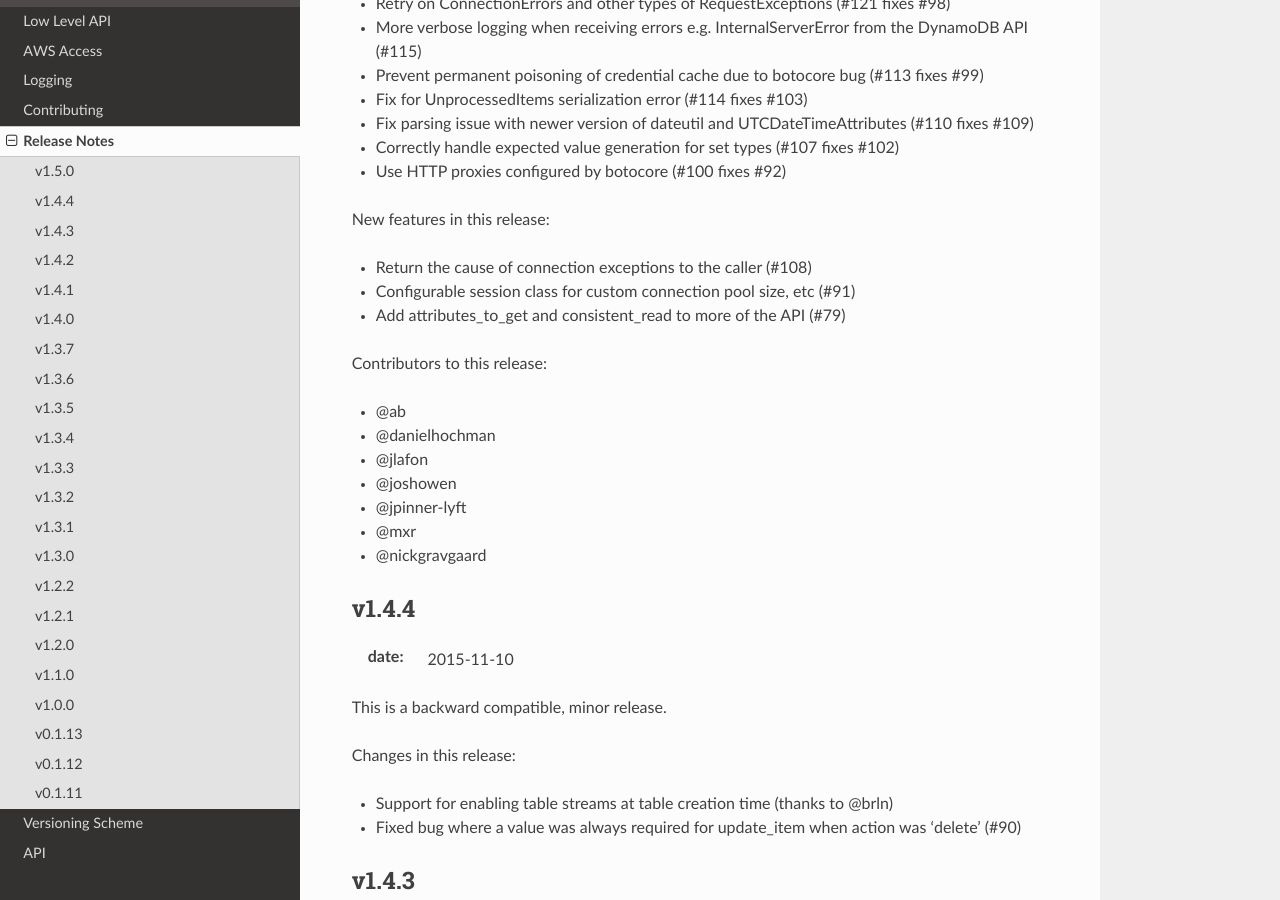
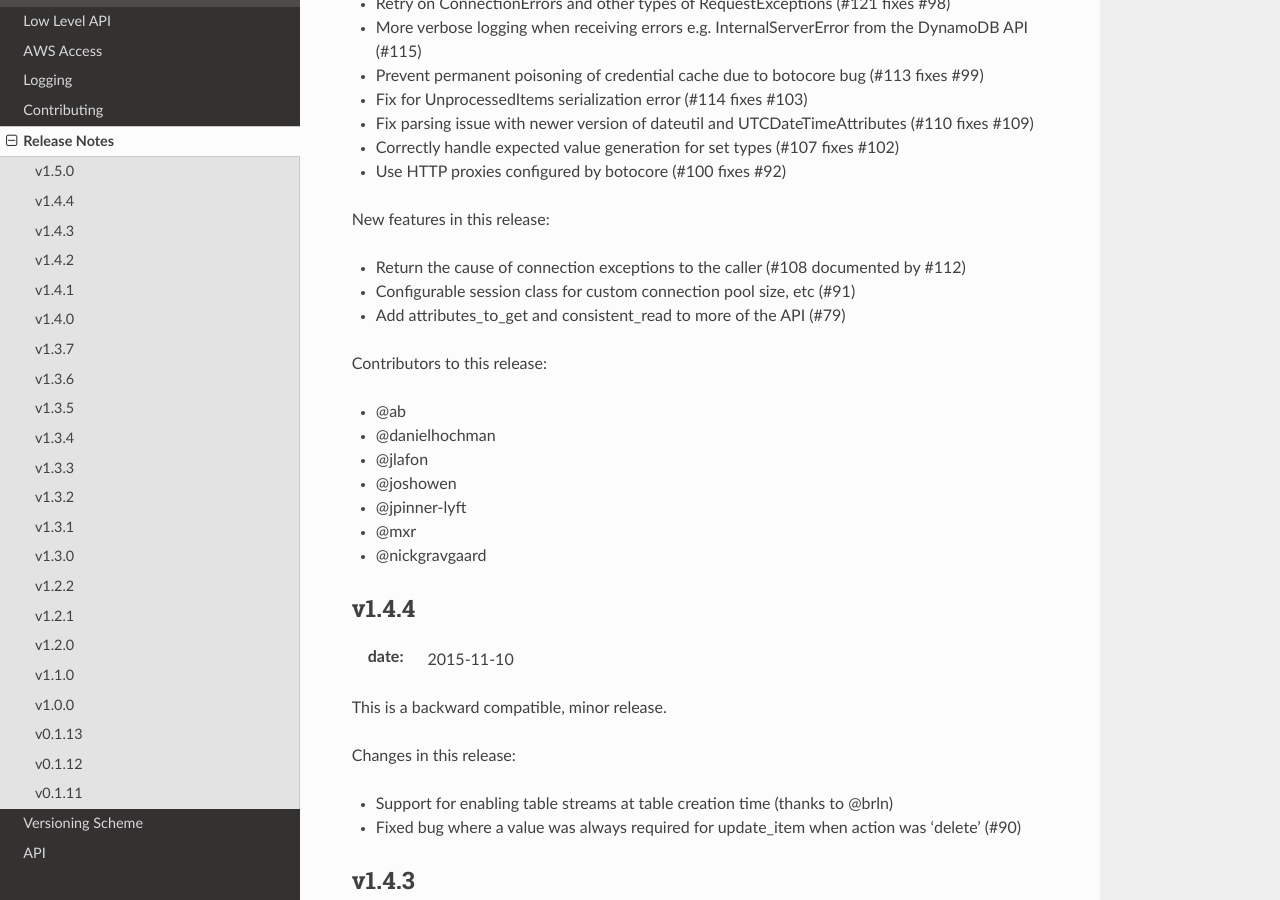
Before and after one commit to pynamodb/PynamoDB, a Sphinx documentation site: the page built from docs/release_notes.rst, in a window 1280 px wide and 900 px high, scrolled down 464 px. Built offline with Sphinx 7.4.7 and the Read the Docs theme 2.0.0, drawn with Linux system fonts in a browser that asks for light colours; pages that are not in the unit, such as notebooks, are missing from menus.

Commit message:
mention documentation for

```diff
--- a/docs/release_notes.rst
+++ b/docs/release_notes.rst
@@ -24,7 +24,7 @@ Fixes in this release:
 
 New features in this release:
 
-* Return the cause of connection exceptions to the caller (#108)
+* Return the cause of connection exceptions to the caller (#108 documented by #112)
 * Configurable session class for custom connection pool size, etc (#91)
 * Add attributes_to_get and consistent_read to more of the API (#79)
 
```
